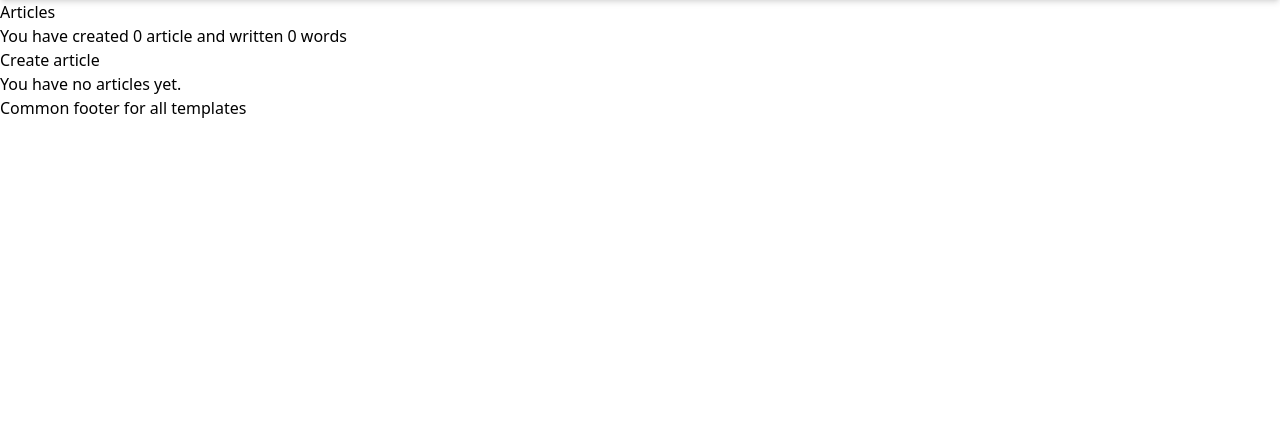
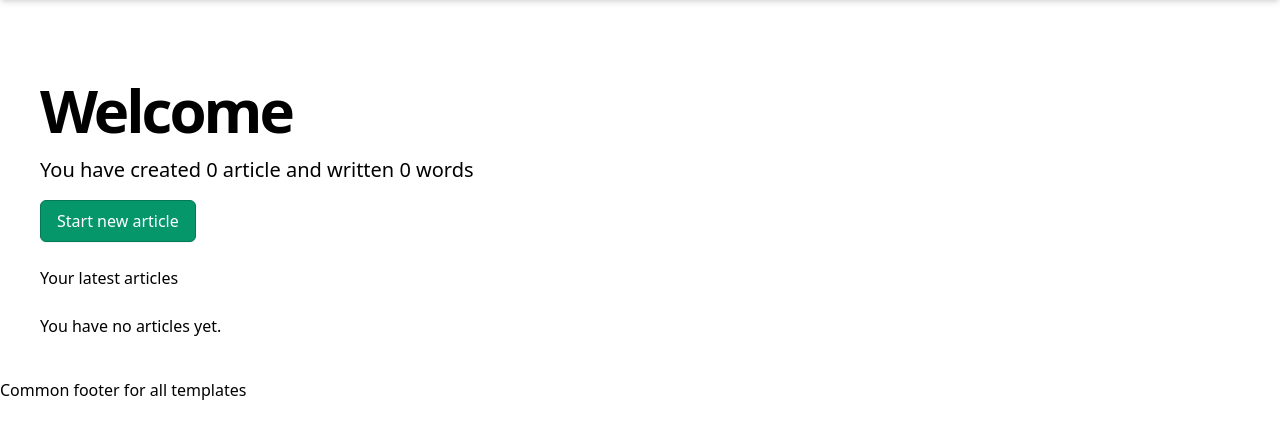
Before and after one commit to bunlongly/Django_Project1, a Django app: page /articles/ in a window 1280 px wide. Shown: the part 75-514 px from the top of the page. Run offline with Django 5.2, Linux system fonts and the light colour scheme; the visitor is signed in with stand-in values (Sample User, id 1); data that the repository does not hold is empty; some libraries are stand-ins or nearby versions.

Commit message:
styling the user dashboard

```diff
--- a/static/input.css
+++ b/static/input.css
@@ -1,6 +1,10 @@
 @tailwind base;
 @tailwind components;
 @tailwind utilities;
+
+.title {
+  @apply text-6xl font-semibold tracking-tighter;
+}
 
 .button {
   @apply font-medium px-4 py-2 rounded-md;
--- a/static/output.css
+++ b/static/output.css
@@ -758,12 +758,40 @@ select {
   margin-right: auto;
 }
 
+.mb-4 {
+  margin-bottom: 1rem;
+}
+
+.mb-6 {
+  margin-bottom: 1.5rem;
+}
+
+.ml-2 {
+  margin-left: 0.5rem;
+}
+
+.mt-10 {
+  margin-top: 2.5rem;
+}
+
 .block {
   display: block;
 }
 
+.inline-block {
+  display: inline-block;
+}
+
 .flex {
   display: flex;
+}
+
+.w-full {
+  width: 100%;
+}
+
+.max-w-7xl {
+  max-width: 80rem;
 }
 
 .items-center {
@@ -778,8 +806,21 @@ select {
   gap: 1.5rem;
 }
 
+.rounded-sm {
+  border-radius: 0.125rem;
+}
+
 .border-b {
   border-bottom-width: 1px;
+}
+
+.bg-gray-200 {
+  --tw-bg-opacity: 1;
+  background-color: rgb(229 231 235 / var(--tw-bg-opacity, 1));
+}
+
+.p-2 {
+  padding: 0.5rem;
 }
 
 .px-10 {
@@ -787,9 +828,28 @@ select {
   padding-right: 2.5rem;
 }
 
+.px-4 {
+  padding-left: 1rem;
+  padding-right: 1rem;
+}
+
+.py-0\.5 {
+  padding-top: 0.125rem;
+  padding-bottom: 0.125rem;
+}
+
 .py-4 {
   padding-top: 1rem;
   padding-bottom: 1rem;
+}
+
+.text-center {
+  text-align: center;
+}
+
+.text-2xl {
+  font-size: 1.5rem;
+  line-height: 2rem;
 }
 
 .text-sm {
@@ -797,14 +857,35 @@ select {
   line-height: 1.25rem;
 }
 
+.text-xl {
+  font-size: 1.25rem;
+  line-height: 1.75rem;
+}
+
+.text-xs {
+  font-size: 0.75rem;
+  line-height: 1rem;
+}
+
 .font-semibold {
   font-weight: 600;
+}
+
+.uppercase {
+  text-transform: uppercase;
 }
 
 .shadow-md {
   --tw-shadow: 0 4px 6px -1px rgb(0 0 0 / 0.1), 0 2px 4px -2px rgb(0 0 0 / 0.1);
   --tw-shadow-colored: 0 4px 6px -1px var(--tw-shadow-color), 0 2px 4px -2px var(--tw-shadow-color);
   box-shadow: var(--tw-ring-offset-shadow, 0 0 #0000), var(--tw-ring-shadow, 0 0 #0000), var(--tw-shadow);
+}
+
+.title {
+  font-size: 3.75rem;
+  line-height: 1;
+  font-weight: 600;
+  letter-spacing: -0.05em;
 }
 
 .button {
@@ -910,3 +991,21 @@ select {
   --tw-shadow-color: #d1d5db;
   --tw-shadow: var(--tw-shadow-colored);
 }
+
+@media (min-width: 640px) {
+  .sm\:w-auto {
+    width: auto;
+  }
+}
+
+@media (min-width: 768px) {
+  .md\:p-4 {
+    padding: 1rem;
+  }
+}
+
+@media (min-width: 1024px) {
+  .lg\:p-10 {
+    padding: 2.5rem;
+  }
+}
--- a/templates/app/home.html
+++ b/templates/app/home.html
@@ -1,14 +1,22 @@
 {% extends "app/base.html" %} {% load humanize %} {% block content %}
-<h1>Articles</h1>
+<main class="max-w-7xl mx-auto mt-10 p-2 md:p-4 lg:p-10">
+  <h1 class="title mb-4">Welcome</h1>
 
-<p>
+  <p class="text-xl mb-4">
     You have created {{ user.article_count|intcomma }} article
     <!-- {{user.article_count|pluralize }} -->
     and written {{ user.written_words|intcomma }} words
     <!-- word{{user.written_words|pluralize }}.  -->
   </p>
 
-<a href="{% url 'create_article' %}">Create article</a>
+  <a
+    class="button primary inline-block mb-6 w-full sm:w-auto text-center"
+    href="{% url 'create_article' %}"
+    >Start new article</a
+  >
+
+  <h2 class="subtitle mb-6">Your latest articles</h2>
+
   <!-- <ul>
   {% for article in articles %}
   <li>
@@ -22,11 +30,23 @@
   <ul>
     {% for article in articles %}
     <li>
-    <a href="{% url 'update_article' article.id %}">{{ article.title }}</a> with
-    {{ article.word_count }} words.
+      <a
+        class="text-2xl flex items-center"
+        href="{% url 'update_article' article.id %}"
+      >
+        {{ article.title }}
+        <span class="ml-2 px-4 py-0.5 text-xs rounded-sm uppercase bg-gray-200"
+          >{{ article.status }}</span
+        >
+      </a>
+      <p class="text-sm">
+        {{ article.word_count }} word{{ article.word_count | pluralize }}
+      </p>
     </li>
     {% endfor %}
   </ul>
   {% else %}
   <p>You have no articles yet.</p>
-{% endif %} {% endblock content %}
+  {% endif %}
+</main>
+{% endblock content %}
```
Lines whose indentation alone changed are shown as unchanged.
